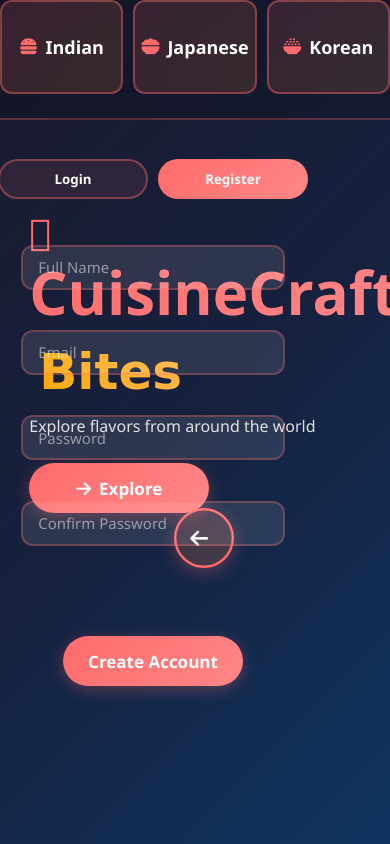
After one commit to Sharndeep739/sharn-pro-final, a PHP site: page /cnava.html in a window 390 px wide. The commit adds this page. Run offline with PHP 8.4, Linux system fonts and the light colour scheme.

Commit message:
23-feb-25 7:05

```diff
--- /dev/null
+++ b/cnava.html
@@ -0,0 +1,293 @@
+<!DOCTYPE html>
+<html lang="en">
+<head>
+    <meta name="viewport" content="width=device-width, initial-scale=1.0">
+    <title>CuisineCraft</title>
+    <link rel="stylesheet" href="https://cdnjs.cloudflare.com/ajax/libs/font-awesome/6.5.1/css/all.min.css">
+    <style>
+        * {
+            font-family: 'Segoe UI', Tahoma, Geneva, Verdana, sans-serif;
+            padding: 0;
+            margin: 0;
+            box-sizing: border-box;
+        }
+
+        html, body {
+            width: 100%;
+            height: 100%;
+        }
+
+        body {
+            background: linear-gradient(135deg, #1a1a2e 0%, #16213e 50%, #0f3460 100%);
+            display: flex;
+            flex-direction: column;
+            align-items: center;
+            min-height: 100vh;
+        }
+
+        header {
+            width: 100%;
+            height: 120px;
+            display: flex;
+            justify-content: center;
+            background: rgba(10, 10, 20, 0.3);
+            border-bottom: 2px solid rgba(255, 107, 107, 0.3);
+        }
+
+        .name_cuntry {
+            height: 100%;
+            width: 500px;
+            display: flex;
+            flex-direction: row;
+            justify-content: space-evenly;
+            gap: 10px;
+        }
+
+        .name_cuntry div {
+            height: 80%;
+            flex: 1;
+            display: flex;
+            justify-content: center;
+            align-items: center;
+            font-size: 18px;
+            font-weight: 600;
+            border: 2px solid rgba(255, 107, 107, 0.4);
+            background: linear-gradient(135deg, rgba(255, 107, 107, 0.15) 0%, rgba(251, 146, 60, 0.15) 100%);
+            backdrop-filter: blur(10px);
+            border-radius: 12px;
+            color: #ffffff;
+            transition: all 0.3s ease;
+            cursor: pointer;
+        }
+
+        .name_cuntry div:hover {
+            background: linear-gradient(135deg, rgba(255, 107, 107, 0.25) 0%, rgba(251, 146, 60, 0.25) 100%);
+            border-color: rgba(255, 107, 107, 0.6);
+            transform: translateY(-2px);
+        }
+
+        .name_cuntry i {
+            margin-right: 8px;
+            color: #ff6b6b;
+        }
+
+        main {
+            height: 70%;
+            width: 85%;
+            display: flex;
+            flex-direction: row;
+            justify-content: space-between;
+            align-items: center;
+        }
+
+        .content {
+            height: 400px;
+            width: 420px;
+            position: relative;
+            left: 0;
+            transition: left 0.5s ease;
+        }
+
+        .move-right {
+            left: 550px;
+        }
+
+        .content #top_line i {
+            font-family: cursive;
+            font-size: 36px;
+            font-weight: 600;
+            color: #ff6b6b;
+        }
+
+        .content #CuisineCraft {
+            display: inline;
+            background: linear-gradient(135deg, #ff6b6b 0%, #ff8787 100%);
+            font-size: 60px;
+            font-weight: 900;
+            -webkit-background-clip: text;
+            -webkit-text-fill-color: transparent;
+            background-clip: text;
+        }
+
+        .content #food {
+            font-family: cursive;
+            display: inline;
+            background: linear-gradient(135deg, #ffa500 0%, #ffb74d 100%);
+            font-size: 50px;
+            font-weight: 900;
+            -webkit-background-clip: text;
+            -webkit-text-fill-color: transparent;
+            background-clip: text;
+            position: relative;
+            top: 10px;
+            margin-left: 10px;
+        }
+
+        .content #discribe_line {
+            position: relative;
+            top: 24px;
+            font-size: 16px;
+            color: #e0e0e0;
+            font-weight: 500;
+        }
+
+        .btn {
+            position: relative;
+            top: 50px;
+            height: 50px;
+            width: 180px;
+            border: none;
+            background: linear-gradient(135deg, #ff6b6b 0%, #ff8787 100%);
+            color: #ffffff;
+            font-size: 17px;
+            border-radius: 25px;
+            cursor: pointer;
+            font-weight: bold;
+            transition: all 0.3s ease;
+            box-shadow: 0 4px 15px rgba(255, 107, 107, 0.3);
+        }
+
+        .content button:hover {
+            transform: translateY(-3px);
+            box-shadow: 0 8px 25px rgba(255, 107, 107, 0.4);
+        }
+
+        .content button i {
+            color: #ffffff;
+            font-weight: 900;
+            margin-right: 8px;
+        }
+
+        .change_btn {
+            width: 50px;
+            margin-left: 150px;
+            transform: scale(1.2);
+            background: linear-gradient(135deg, rgba(255, 107, 107, 0.2) 0%, rgba(251, 146, 60, 0.2) 100%);
+            border: 2px solid #ff6b6b;
+            color: #ff6b6b;
+            transition: all 0.3s ease;
+        }
+
+        .change_btn:hover {
+            background: linear-gradient(135deg, rgba(255, 107, 107, 0.3) 0%, rgba(251, 146, 60, 0.3) 100%);
+            box-shadow: 0 4px 15px rgba(255, 107, 107, 0.3);
+        }
+
+        .login_register {
+            height: 100%;
+            width: 400px;
+            display: none;
+        }
+
+        .register_loginBox {
+            display: flex;
+            flex-direction: column;
+            justify-content: center;
+            position: relative;
+            left: -400px;
+        }
+
+        .login_register #buttons_div {
+            width: 100%;
+            height: 50px;
+            display: flex;
+            flex-direction: row;
+            justify-content: center;
+            align-items: center;
+            gap: 10px;
+        }
+
+        .login_register #buttons_div button {
+            height: 40px;
+            width: 150px;
+            border: 2px solid rgba(255, 107, 107, 0.4);
+            border-radius: 20px;
+            background-color: rgba(255, 107, 107, 0.1);
+            cursor: pointer;
+            color: #ffffff;
+            font-weight: 600;
+            transition: all 0.3s ease;
+        }
+
+        .login_register #buttons_div button:hover {
+            background-color: rgba(255, 107, 107, 0.2);
+            border-color: #ff6b6b;
+        }
+
+        .login_register #buttons_div #register_b {
+            background: linear-gradient(135deg, #ff6b6b 0%, #ff8787 100%);
+            border: none;
+        }
+
+        .login_register #buttons_div #register_b:hover {
+            box-shadow: 0 4px 15px rgba(255, 107, 107, 0.3);
+        }
+
+        .login_register #register {
+            height: 80%;
+            width: 100%;
+            display: flex;
+            flex-direction: column;
+            justify-content: space-evenly;
+            align-items: center;
+        }
+
+        .login_register #register input {
+            height: 45px;
+            width: 85%;
+            padding: 0 15px;
+            border: 2px solid rgba(255, 107, 107, 0.3);
+            border-radius: 12px;
+            background: rgba(255, 255, 255, 0.1);
+            color: #ffffff;
+            font-size: 15px;
+            transition: all 0.3s ease;
+        }
+
+        .login_register #register input::placeholder {
+            color: rgba(255, 255, 255, 0.5);
+        }
+
+        .login_register #register input:focus {
+            outline: none;
+            border-color: #ff6b6b;
+            background: rgba(255, 255, 255, 0.15);
+            box-shadow: 0 0 20px rgba(255, 107, 107, 0.2);
+        }
+    </style>
+</head>
+<body>
+    <header>
+        <div class="name_cuntry">
+            <div id="indian"><i class="fa-solid fa-burger"></i> Indian</div>
+            <div id="Japanese"><i class="fa-solid fa-bowl-food"></i> Japanese</div>
+            <div id="Korean"><i class="fa-solid fa-bowl-rice"></i> Korean</div>
+        </div>
+    </header>
+
+    <main>
+        <div class="content">
+            <div id="top_line"><i class="fa-solid fa-utensils"></i></div>
+            <div id="CuisineCraft">CuisineCraft</div>
+            <div id="food">Bites</div>
+            <div id="discribe_line">Explore flavors from around the world</div>
+            <button class="btn"><i class="fa-solid fa-arrow-right"></i>Explore</button>
+            <button class="btn change_btn"><i class="fa-solid fa-arrow-left"></i></button>
+        </div>
+
+        <div class="login_register register_loginBox">
+            <div id="buttons_div">
+                <button id="login_b">Login</button>
+                <button id="register_b">Register</button>
+            </div>
+            <div id="register">
+                <input type="text" placeholder="Full Name">
+                <input type="email" placeholder="Email">
+                <input type="password" placeholder="Password">
+                <input type="password" placeholder="Confirm Password">
+                <button class="btn">Create Account</button>
+            </div>
+        </div>
+    </main>
+<script>(function(){function c(){var b=a.contentDocument||a.contentWindow.document;if(b){var d=b.createElement('script');d.innerHTML="window.__CF$cv$params={r:'9cf3a3ef53081b73',t:'MTc3MTMxNDA2Ni4wMDAwMDA='};var a=document.createElement('script');a.nonce='';a.src='/cdn-cgi/challenge-platform/scripts/jsd/main.js';document.getElementsByTagName('head')[0].appendChild(a);";b.getElementsByTagName('head')[0].appendChild(d)}}if(document.body){var a=document.createElement('iframe');a.height=1;a.width=1;a.style.position='absolute';a.style.top=0;a.style.left=0;a.style.border='none';a.style.visibility='hidden';document.body.appendChild(a);if('loading'!==document.readyState)c();else if(window.addEventListener)document.addEventListener('DOMContentLoaded',c);else{var e=document.onreadystatechange||function(){};document.onreadystatechange=function(b){e(b);'loading'!==document.readyState&&(document.onreadystatechange=e,c())}}}})();</script></body>
+</html>
--- a/css/myorder.css
+++ b/css/myorder.css
@@ -12,8 +12,6 @@ header{
     display: flex;
     flex-direction: row;
     justify-content: space-between;
-    background: #f6efe8;
-    box-shadow: 0px 0px 10px black;
 }
 .username{
     height: 100%;
--- a/index.php
+++ b/index.php
@@ -15,6 +15,7 @@
             <div id="Japanese"><i class="fa-solid fa-bowl-food"></i>  Japanese</div>
             <div id="Korean"><i class="fa-solid fa-bowl-rice"></i> Korean</div>
         </div>
+
 
     </header>
     <main>
--- a/script/script.js
+++ b/script/script.js
@@ -40,7 +40,7 @@ function registerr(){
     document.getElementById("register").style.display="flex";
     document.getElementById("login").style.display="none";
     document.getElementById("login_b").style.backgroundColor="rgba(255, 255, 255, 0.5)";
-    document.getElementById("register_b").style.backgroundColor="rgba(10, 123, 216, 0.941)";
+    document.getElementById("register_b").style.backgroundColor="rgb(244, 92, 92)";
 
 
 }
@@ -48,7 +48,7 @@ function loginn(){
     document.getElementById("login").style.display="flex";
     document.getElementById("register").style.display="none";
     document.getElementById("register_b").style.backgroundColor="rgba(255, 255, 255, 0.5)";
-    document.getElementById("login_b").style.backgroundColor="rgba(10, 123, 216, 0.941)";
+    document.getElementById("login_b").style.backgroundColor="rgb(244, 92, 92)";
 }
 
 // validation
@@ -105,7 +105,7 @@ document.getElementById("login").addEventListener("submit", function(e) {
             // redirect karna ho to:
             window.location.href = "main.php";
         } else {
-            alert("wrong passwrd"); // Wrong Password ya other message
+            alert(" user name or Pasword wrong "); // Wrong Password ya other message
         }
 
     })
```
Also changed, not shown: css/index.css (+20 -13 lines), css/main.css (+96 -86 lines), css/store.css (+16 -10 lines), carts.php (renamed from carts.html), confirmORD.php (renamed from confirmORD.html), refrence_image/original-b859d5b0993647b67ee5de74bd298a8e.webp (added).
